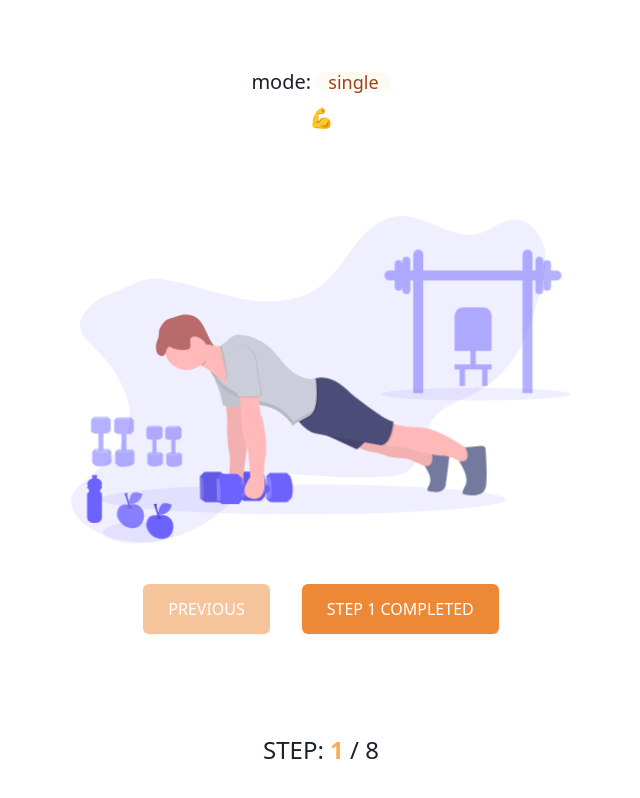
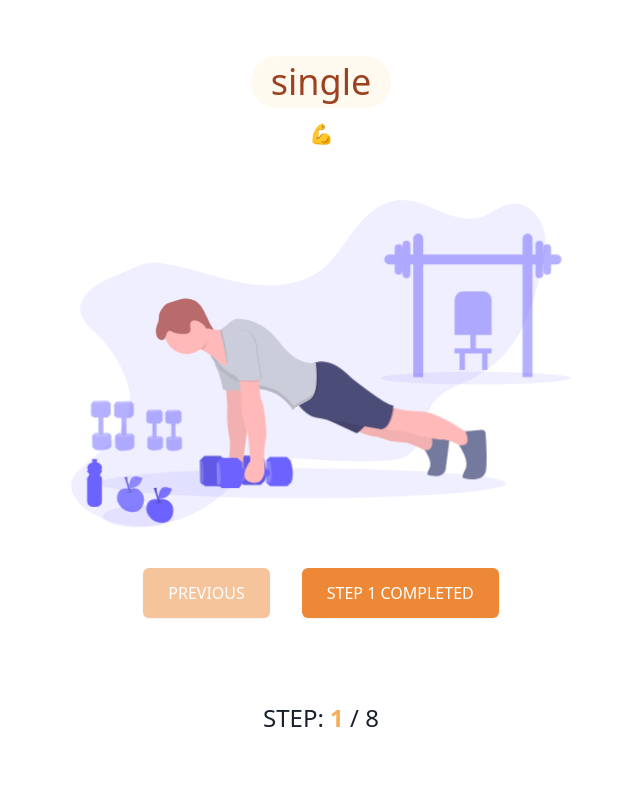
Before and after one commit to acd02/workout, a Next.js app: page / in a window 1280 px wide. Both pictures are taken after a click on the button "START SINGLE SIDE SET". Shown: the top 798 px of the page, without its empty margins (319-959 px from the left). Built offline with nearby package versions, Linux system fonts and the light colour scheme; what @tailwindcss/ui would draw is missing.

Commit message:
feat: improve styles

```diff
--- a/src/components/atoms/Badge/index.tsx
+++ b/src/components/atoms/Badge/index.tsx
@@ -1,11 +1,12 @@
+import cx from 'classcat'
 import React from 'react'
 import { Colors } from 'theme'
 
-type Props = { label: string; color: Colors }
+type Props = { label: string; color: Colors; size?: 'xl' }
 
-export function Badge({ label, color }: Props) {
-  const commonClassNames =
-    'inline-flex items-center px-3 py-0.5 rounded-full text-lg font-medium leading-5'
+export function Badge({ label, color, size }: Props) {
+  const sizeClassNames =
+    size === 'xl' ? 'px-5 text-4xl leading-none py-2' : 'px-3 py-0.5 text-lg leading-5'
 
   const colorMapper: Record<Colors, string> = {
     gray: 'bg-gray-100 text-gray-800',
@@ -20,5 +21,15 @@ export function Badge({ label, color }: Props) {
     pink: 'bg-pink-100 text-pink-800',
   }
 
-  return <span className={`${commonClassNames} ${colorMapper[color]}`}>{label}</span>
+  return (
+    <span
+      className={cx([
+        'inline-flex items-center rounded-full font-medium',
+        sizeClassNames,
+        colorMapper[color],
+      ])}
+    >
+      {label}
+    </span>
+  )
 }
--- a/src/components/layouts/Main/index.tsx
+++ b/src/components/layouts/Main/index.tsx
@@ -17,7 +17,7 @@ export function MainLayout({
   footer,
 }: PropsWithChildren<Props>) {
   return (
-    <div className="flex flex-col h-full">
+    <div className={styles.root}>
       <Meta title={title} description={description} />
       {header && (
         <div
@@ -29,7 +29,7 @@ export function MainLayout({
           {header}
         </div>
       )}
-      <div className="p-4 flex-grow">{children}</div>
+      {children}
       {footer && (
         <div
           className={cx([
--- a/src/components/layouts/Main/styles.module.css
+++ b/src/components/layouts/Main/styles.module.css
@@ -1,3 +1,9 @@
+.root {
+  display: grid;
+  grid-template-rows: auto 1fr auto;
+  height: 100%;
+}
+
 .header {
   @media (min-width: theme('screens.md')) {
     min-height: 200px;
--- a/src/components/organisms/Stopwatch/index.tsx
+++ b/src/components/organisms/Stopwatch/index.tsx
@@ -2,7 +2,6 @@ import cx from 'classcat'
 import { useEffectAfterMount } from 'hooks/useEffectAfterMount'
 import React, { useEffect, useState } from 'react'
 
-import styles from './styles.module.css'
 import { toIntlNumberFormat } from './utils'
 
 type Props = {
@@ -38,16 +37,13 @@ export function Stopwatch({ shouldReset, limit = 60 }: Props) {
     )
 
   const classNames =
-    'border-solid border-4 border-gray-700 rounded-full w-40 h-40 flex flex-wrap items-center justify-center text-6xl transition-colors duration-300'
+    'tabular-nums border-solid border-4 border-gray-700 rounded-full w-40 h-40 flex flex-wrap items-center justify-center text-6xl transition-colors duration-300'
 
   return (
     <div
-      className={cx([
-        classNames,
-        styles.elapsedTime,
-        limit < elapsedTime && 'border-red-400 text-red-400',
-      ])}
+      className={cx([classNames, limit < elapsedTime && 'border-red-400 text-red-400'])}
     >
+      <p className="border"></p>
       {formattedElapsedTime}
     </div>
   )
--- a/src/components/organisms/Stopwatch/styles.module.css
+++ /dev/null
@@ -1,3 +0,0 @@
-.elapsedTime {
-  font-variant-numeric: tabular-nums;
-}
--- a/src/pagesContent/home/Header/index.tsx
+++ b/src/pagesContent/home/Header/index.tsx
@@ -1,8 +1,6 @@
 import { Badge } from 'components/atoms/Badge'
 import { WorkoutContext } from 'machines/workout'
 import React from 'react'
-
-import styles from './styles.module.css'
 
 type Props = {
   context: WorkoutContext
@@ -13,14 +11,14 @@ export function Header({ context }: Props) {
     <div className="w-full text-center">
       <div className="text-gray-900 text-xl leading-5 font-medium">
         <div className="mb-4">
-          mode: <Badge label={context.mode ?? ''} color="orange" />
+          <Badge size="xl" label={context.mode ?? ''} color="orange" />
         </div>
         <div className="py">
           {context.mode === 'single' ? (
             <>💪</>
           ) : (
             <>
-              💪 <span className={styles.flip}>💪</span>
+              💪 <span className="flip-x inline-block">💪</span>
             </>
           )}
         </div>
--- a/src/pagesContent/home/Header/styles.module.css
+++ /dev/null
@@ -1,4 +0,0 @@
-.flip {
-  display: inline-block;
-  transform: scaleX(-1);
-}
--- a/src/pagesContent/home/index.tsx
+++ b/src/pagesContent/home/index.tsx
@@ -70,8 +70,8 @@ export function RenderHome() {
     >
       <div
         className={cx([
-          'flex flex-wrap items-center justify-center',
-          state.matches('idle') ? 'h-screen' : 'h-full',
+          'flex flex-wrap items-center justify-center px-6',
+          state.matches('idle') && 'row-span-3',
         ])}
       >
         {initButtons}
--- a/tailwind.config.js
+++ b/tailwind.config.js
@@ -28,5 +28,20 @@ module.exports = {
         })
       })
     }),
+    plugin(function ({ addUtilities }) {
+      const tabularNums = {
+        '.tabular-nums': {
+          'font-variant-numeric': 'tabular-nums',
+        },
+      }
+
+      const flipX = {
+        '.flip-x': {
+          transform: 'scaleX(-1)'
+        },
+      }
+
+      addUtilities({...tabularNums, ...flipX})
+    }),
   ],
 }
```
